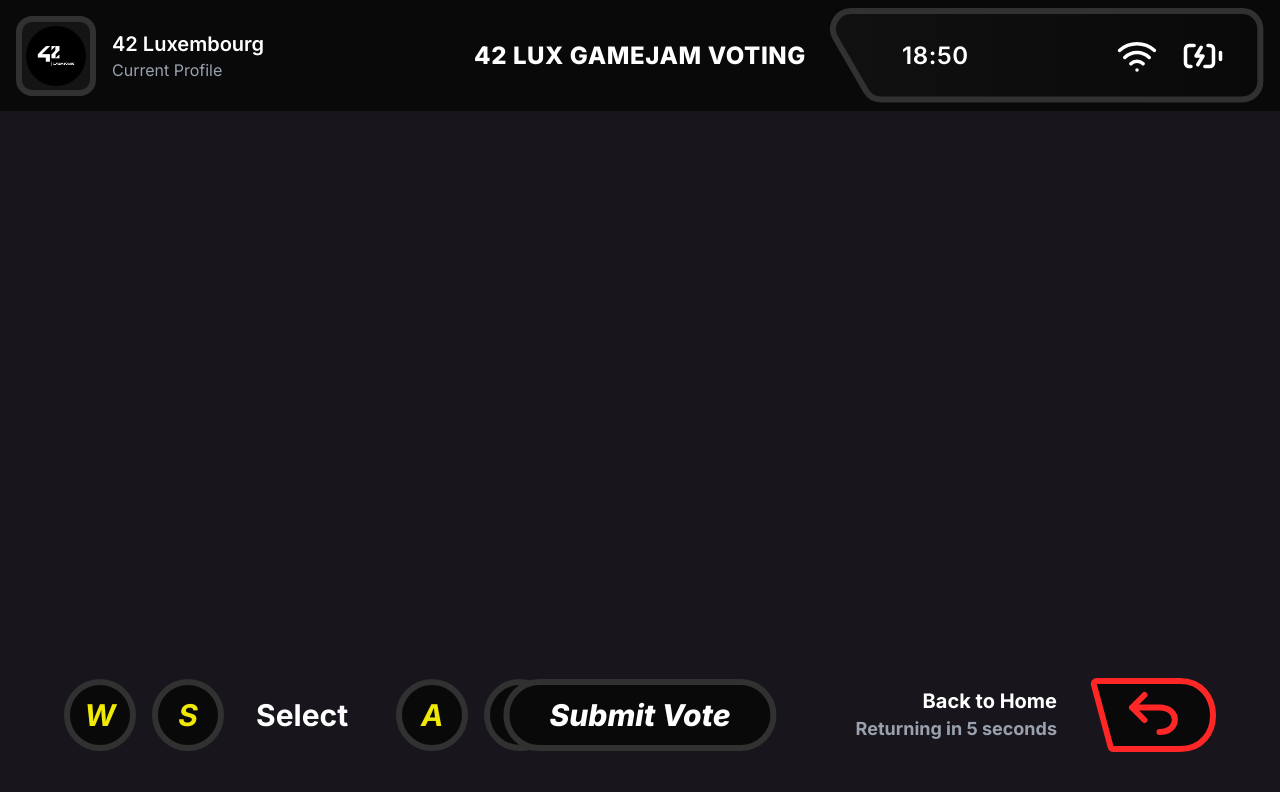
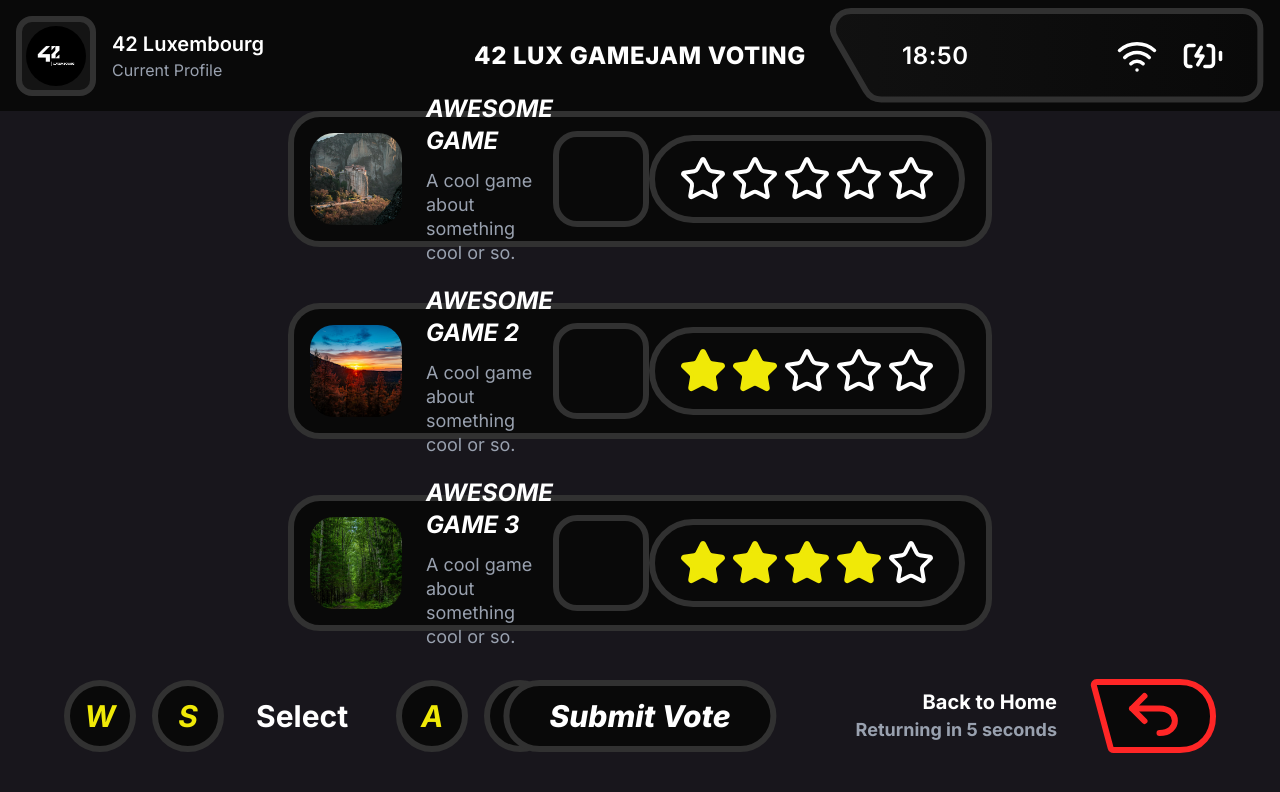
Before and after one commit to IanToujou/GameJam-Launcher-2026, a Next.js app: page /vote in a window 1280 px wide. Shown: the top 792 px of the page. Built offline with nearby package versions, Linux system fonts and the light colour scheme.

Commit message:
Added voting boxes

```diff
--- /dev/null
+++ b/src/components/box/BoxRating.tsx
@@ -0,0 +1,13 @@
+import { BoxRatingProps } from "@/types/props/box/BoxRatingProps";
+
+const BoxRating = (props: BoxRatingProps) => {
+
+    return (
+        <div className="flex h-[12vh] aspect-square items-center justify-center bg-neutral-dark border-6 border-neutral-light rounded-3xl">
+
+        </div>
+    );
+
+}
+
+export default BoxRating;
--- /dev/null
+++ b/src/components/box/BoxVote.tsx
@@ -0,0 +1,28 @@
+import { BoxVoteProps } from "@/types/props/box/BoxVoteProps";
+import Image from "next/image";
+import InputStars from "@/components/input/InputStars";
+import BoxRating from "@/components/box/BoxRating";
+
+const BoxVote = (props: BoxVoteProps) => {
+
+    return (
+        <div className={"w-[55vw] h-[17vh] rounded-4xl bg-neutral-dark border-6 border-neutral-light flex justify-between items-center p-4 " + props.className}>
+            <div className="flex gap-x-6 items-center h-full w-[45%]">
+                <div className="h-full aspect-square rounded-3xl relative">
+                    <Image src={props.game.imageSrc} alt="Game Cover" fill className="object-cover rounded-3xl" />
+                </div>
+                <div>
+                    <h3 className="font-bold italic text-2xl text-white uppercase">{props.game.name}</h3>
+                    <p className="text-gray-400 text-lg mt-3 leading-6">{props.game.description}</p>
+                </div>
+            </div>
+            <BoxRating rating={props.stars} />
+            <InputStars onChange={(votes: number) => {
+                props.onChange(votes);
+            }} stars={props.stars} className="mr-6" />
+        </div>
+    );
+
+}
+
+export default BoxVote;
--- a/src/components/header/HeaderBar.tsx
+++ b/src/components/header/HeaderBar.tsx
@@ -51,7 +51,7 @@ const HeaderBar = () => {
                         d="M430.354 21V73.5C430.354 83.4411 422.296 91.5 412.354 91.5H51.3422C44.9115 91.5 38.9692 88.0692 35.7538 82.5L5.44289 30C-1.48531 18 7.17492 3 21.0313 3H412.354C422.296 3 430.354 11.0589 430.354 21Z"
                         fill="url(#paint0_linear_88_28)"
                         stroke="#313131"
-                        stroke-width="6"
+                        strokeWidth="6"
                     />
                     <defs>
                         <linearGradient
@@ -62,8 +62,8 @@ const HeaderBar = () => {
                             y2="47.25"
                             gradientUnits="userSpaceOnUse"
                         >
-                            <stop stop-color="#111111" />
-                            <stop offset="1" stop-color="#090909" />
+                            <stop stopColor="#111111" />
+                            <stop offset="1" stopColor="#090909" />
                         </linearGradient>
                     </defs>
                 </svg>
--- /dev/null
+++ b/src/components/input/InputStars.tsx
@@ -0,0 +1,21 @@
+import {Star} from "lucide-react";
+import { InputStarsProps } from "@/types/props/input/InputStarsProps";
+
+const InputStars = (props: InputStarsProps) => {
+
+    return (
+        <div className={"bg-neutral-dark border-neutral-light flex gap-x-1 h-22 items-center justify-center rounded-full border-6 px-6 " + props.className}>
+            {Array.from({length: 5}).map((_, i: number) => {
+                return (
+                    <Star key={i} size={48} strokeWidth={2}
+                          className="text-3xl hover:scale-110 duration-200 cursor-pointer" onClick={() => props.onChange(i+1)}
+                          style={{color: i < props.stars ? "#f0e907" : "white", fill: i < props.stars ? "currentColor" : "none"}}
+                    />
+                );
+            })}
+        </div>
+    );
+
+};
+
+export default InputStars;
--- a/src/pages/vote.tsx
+++ b/src/pages/vote.tsx
@@ -3,8 +3,37 @@ import HeaderBar from "@/components/header/HeaderBar";
 import InputControl from "@/components/input/InputControl";
 import InputButton from "@/components/input/InputButton";
 import {router} from "next/client";
+import BoxVote from "@/components/box/BoxVote";
+import {Game} from "@/types/model/Game";
+import Cover1 from "@/public/assets/img/game_cover_1.jpg";
+import Cover2 from "@/public/assets/img/game_cover_2.jpg";
+import Cover3 from "@/public/assets/img/game_cover_3.jpg";
+import {useState} from "react";
 
 export default function Vote() {
+
+    const games: Game[] = [
+        {
+            id: 1,
+            name: "Awesome Game",
+            description: "A cool game about something cool or so.",
+            imageSrc: Cover1.src,
+        },
+        {
+            id: 2,
+            name: "Awesome Game 2",
+            description: "A cool game about something cool or so.",
+            imageSrc: Cover2.src,
+        },
+        {
+            id: 3,
+            name: "Awesome Game 3",
+            description: "A cool game about something cool or so.",
+            imageSrc: Cover3.src,
+        },
+    ];
+
+    const [stars, setStars] = useState<number[]>([0, 2, 4]);
 
     return (
         <>
@@ -13,8 +42,17 @@ export default function Vote() {
             </Head>
             <div className="flex flex-col h-screen">
                 <HeaderBar />
-                <div className="flex flex-col items-center justify-center grow">
-
+                <div className="flex flex-col gap-y-14 items-center justify-center grow">
+                    {games.map((game: Game, index: number) => {
+                        return (
+                            <BoxVote key={index} game={games[index]} stars={stars[index]} onChange={(stars: number) => {
+                                setStars((prev) => {
+                                    prev[index] = stars;
+                                    return [...prev];
+                                });
+                            }}/>
+                        );
+                    })}
                 </div>
                 <div className="flex items-center px-16 py-12">
                     <div className="flex items-center gap-x-4">
@@ -39,8 +77,8 @@ export default function Vote() {
                         <div className="cursor-pointer" onClick={() => router.push("/").then() }>
                             <svg width="127" height="74" viewBox="0 0 127 74" fill="none" xmlns="http://www.w3.org/2000/svg">
                                 <path d="M21.5778 66.5984L6.1001 10.5984C5.0439 6.77695 7.89624 3 11.861 3H89.9133C134.738 3 135.983 71 89.9133 71H27.3448C24.6467 71 22.2966 69.199 21.5778 66.5984Z" fill="#FF2626"/>
-                                <path d="M7.81348 3H90.9248C101.931 3 110.078 7.26006 115.531 13.5312C121.036 19.8617 123.921 28.3953 123.998 37.0264C124.075 45.6574 121.342 54.169 115.895 60.4766C110.5 66.7221 102.285 71 90.9248 71H24.4766C23.1284 71 21.9483 70.0973 21.5938 68.7783L4.92871 6.77832C4.4143 4.86366 5.84921 3 7.81348 3Z" fill="#090909" stroke="#FF2626" stroke-width="6"/>
-                                <path d="M43 29.5L55.5 42M43 29.5L55.5 17M43 29.5H70.5C91 29.5 91 54 70.5 54" stroke="#FF2626" stroke-width="6" stroke-linecap="round"/>
+                                <path d="M7.81348 3H90.9248C101.931 3 110.078 7.26006 115.531 13.5312C121.036 19.8617 123.921 28.3953 123.998 37.0264C124.075 45.6574 121.342 54.169 115.895 60.4766C110.5 66.7221 102.285 71 90.9248 71H24.4766C23.1284 71 21.9483 70.0973 21.5938 68.7783L4.92871 6.77832C4.4143 4.86366 5.84921 3 7.81348 3Z" fill="#090909" stroke="#FF2626" strokeWidth="6"/>
+                                <path d="M43 29.5L55.5 42M43 29.5L55.5 17M43 29.5H70.5C91 29.5 91 54 70.5 54" stroke="#FF2626" strokeWidth="6" strokeLinecap="round"/>
                             </svg>
                         </div>
                     </div>
--- /dev/null
+++ b/src/types/props/box/BoxRatingProps.ts
@@ -0,0 +1,4 @@
+export type BoxRatingProps = {
+    className?: string;
+    rating: number;
+};
--- /dev/null
+++ b/src/types/props/box/BoxVoteProps.ts
@@ -0,0 +1,8 @@
+import {Game} from "@/types/model/Game";
+
+export type BoxVoteProps = {
+    className?: string;
+    game: Game;
+    stars: number;
+    onChange: (stars: number) => void;
+};
--- /dev/null
+++ b/src/types/props/input/InputStarsProps.ts
@@ -0,0 +1,5 @@
+export type InputStarsProps = {
+    className?: string;
+    stars: number;
+    onChange: (stars: number) => void;
+};
```
